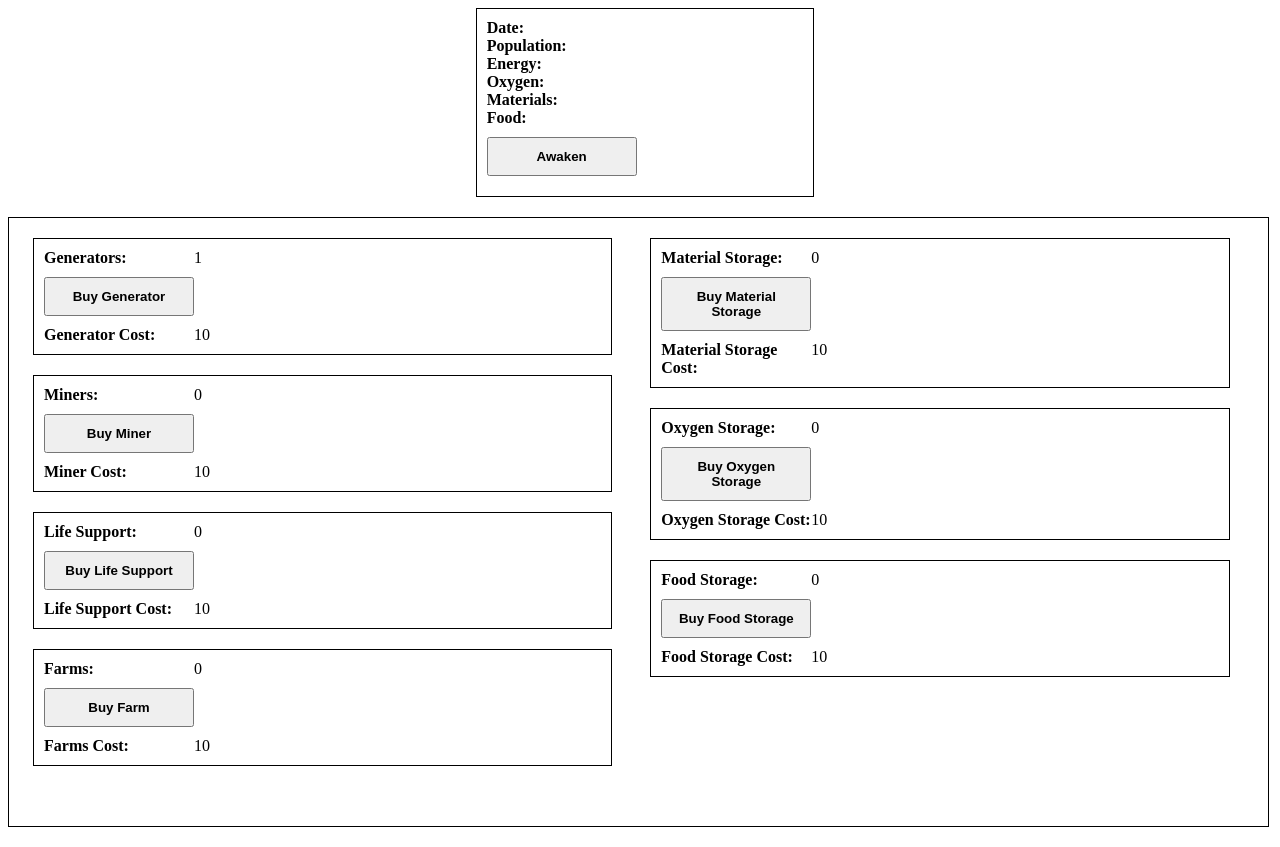
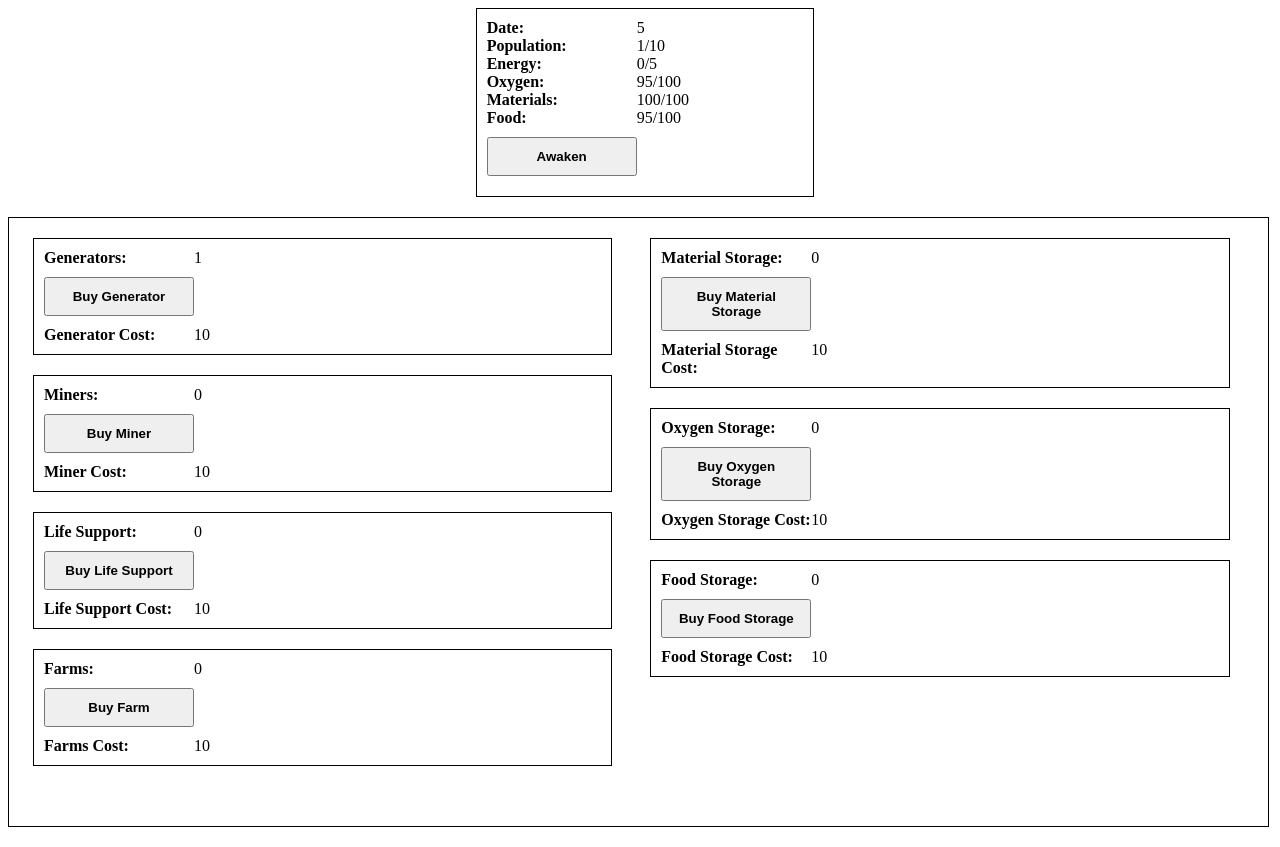
Before and after one commit to warpwarestudios/warpwarestudios.github.io, a plain HTML site: page index.html in a window 1280 px wide. Drawn offline with Linux system fonts and the light colour scheme.

Commit message:
Forgot the javascript

```diff
--- a/index.html
+++ b/index.html
@@ -68,4 +68,5 @@
     </div>
 </div>
 </body>
+<script type="text/javascript" src="main.js"></script>
 </html>
```
